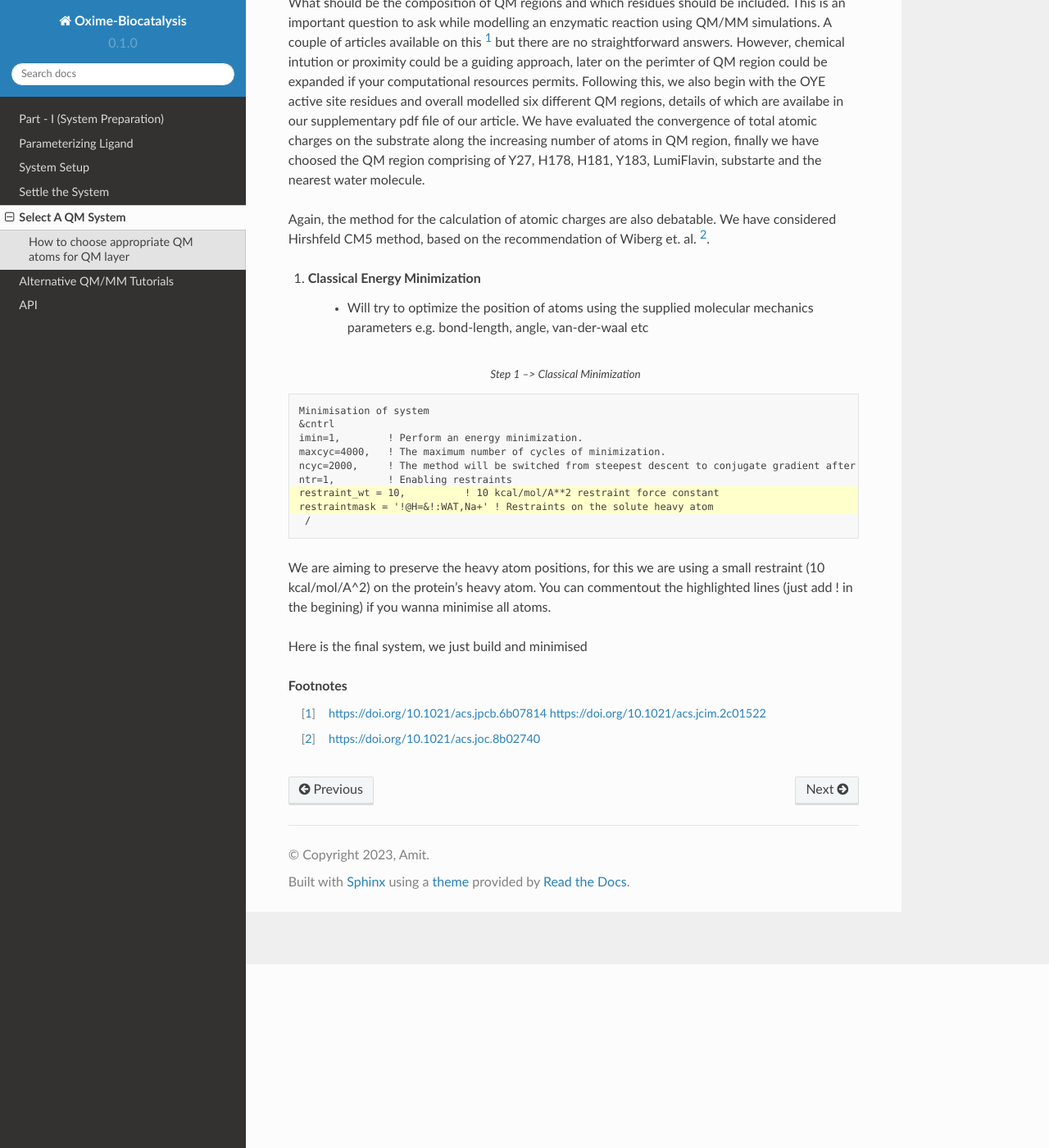
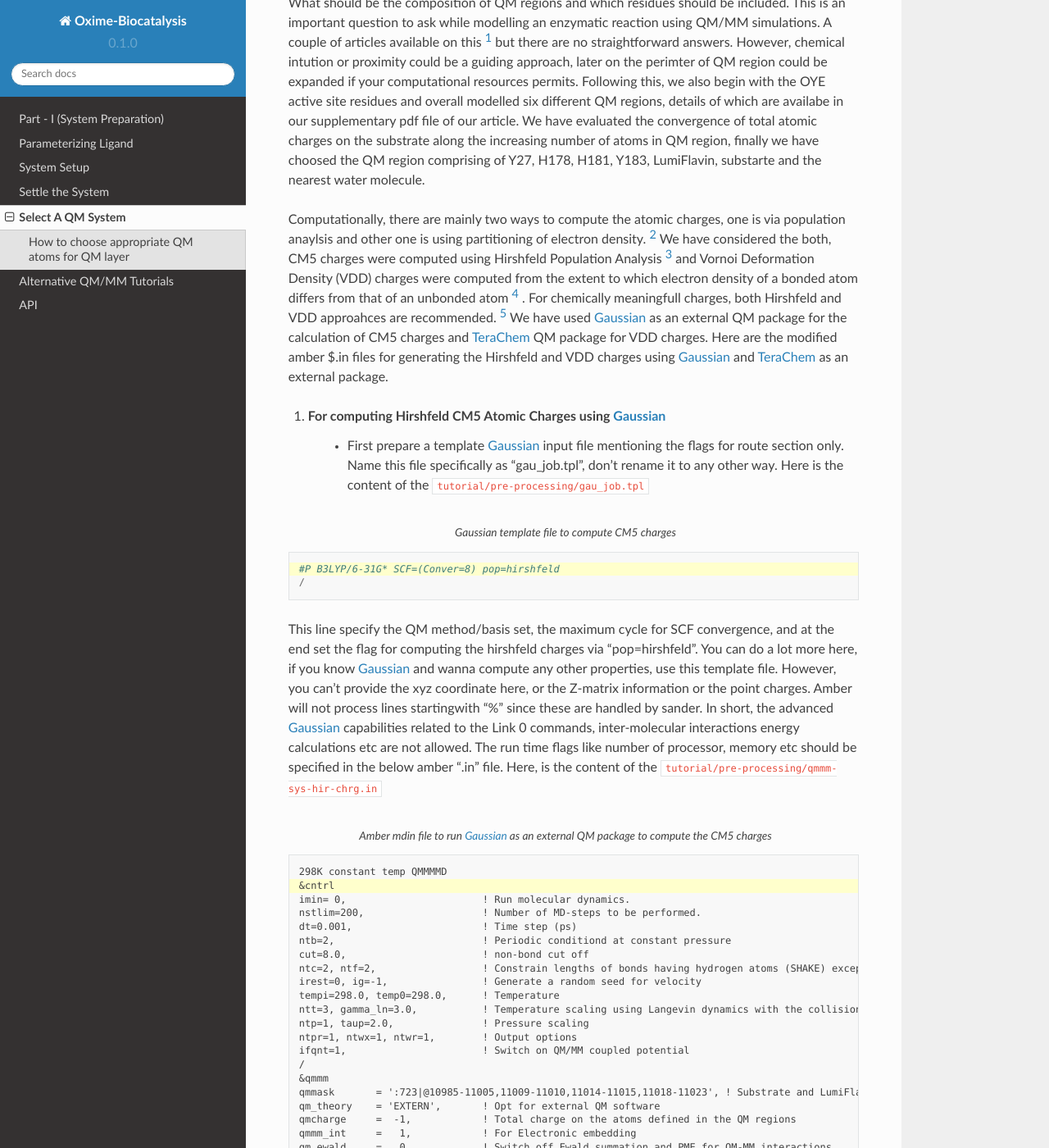
Before and after one commit to hopanoid/Enzyme-Reaction-Dynamics-Tutorial, a Sphinx documentation site: the page built from docs/source/5-qm_systems.rst, in a window 1280 px wide and 1400 px high, scrolled down 224 px. Shown: the whole window at 82% size. Built offline with Sphinx 7.4.7 and the Read the Docs theme 2.0.0, drawn with Linux system fonts in a browser that asks for light colours; some of the changed text lies outside the part shown.

Commit message:
Gaussian hirshfeld charge calcaultion added

```diff
--- a/docs/source/5-qm_systems.rst
+++ b/docs/source/5-qm_systems.rst
@@ -13,31 +13,64 @@ How to choose appropriate QM atoms for QM layer
 
 What should be the composition of QM regions and which residues should be included. This is an important question to ask while modelling an enzymatic reaction using QM/MM simulations. A couple of articles available on this [#f1]_ but there are no straightforward answers. However, chemical intution or proximity could be a guiding approach, later on the perimter of QM region could be expanded if your computational resources permits. Following this, we also begin with the OYE active site residues and overall modelled six different QM regions, details of which are availabe in our supplementary pdf file of our article. We have evaluated the convergence of total atomic charges on the substrate along the increasing number of atoms in QM region, finally we have choosed the QM region comprising of Y27, H178, H181, Y183, LumiFlavin, substarte and the nearest water molecule.
 
-Again, the method for the calculation of atomic charges are also debatable. We have considered Hirshfeld CM5 method, based on the recommendation of Wiberg et. al. [#f2]_.
+Computationally, there are mainly two ways to compute the atomic charges, one is via population anaylsis and other one is using partitioning of electron density. [#f2]_ We have considered the both, CM5 charges were computed using Hirshfeld Population Analysis [#f3]_ and Vornoi Deformation Density (VDD) charges were computed from the extent to which electron density of a bonded atom differs from that of an unbonded atom [#f4]_ . For chemically meaningfull charges, both Hirshfeld and VDD approahces are recommended. [#f5]_ We have used Gaussian_ as an external QM package for the calculation of CM5 charges and TeraChem_ QM package for VDD charges. Here are the modified amber $.in files for generating the Hirshfeld and VDD charges using Gaussian_ and TeraChem_ as an external package.
 
-1. Classical Energy Minimization
-        * Will try to optimize the position of atoms using the supplied molecular mechanics parameters e.g. bond-length, angle, van-der-waal etc
+1. For computing Hirshfeld CM5 Atomic Charges using Gaussian_
+        * First prepare a template Gaussian_ input file mentioning the flags for route section only. Name this file specifically as "gau_job.tpl", don't rename it to any other way. Here is the content of the :file:`tutorial/pre-processing/gau_job.tpl`
 
 .. code-block::
-        :emphasize-lines: 7,8
-        :caption: Step 1 --> Classical Minimization
+        :emphasize-lines: 1
+        :caption: Gaussian template file to compute CM5 charges
 
-        Minimisation of system
+        #P B3LYP/6-31G* SCF=(Conver=8) pop=hirshfeld
+        /
+
+This line specify the QM method/basis set, the maximum cycle for SCF convergence, and at the end set the flag for computing the hirshfeld charges via "pop=hirshfeld". You can do a lot more here, if you know Gaussian_ and wanna compute any other properties, use this template file. However, you can't provide the xyz coordinate here, or the Z-matrix information or the point charges. Amber will not process lines startingwith "%" since these are handled by sander. In short, the advanced Gaussian_ capabilities related to the Link 0 commands, inter-molecular interactions energy calculations etc are not allowed. The run time flags like number of processor, memory etc should be specified in the below amber ".in" file. Here, is the content of the :file:`tutorial/pre-processing/qmmm-sys-hir-chrg.in`
+
+.. code-block::
+        :emphasize-lines: 2
+        :caption: Amber mdin file to run Gaussian_ as an external QM package to compute the CM5 charges
+
+        298K constant temp QMMMMD
         &cntrl
-        imin=1,        ! Perform an energy minimization.
-        maxcyc=4000,   ! The maximum number of cycles of minimization.
-        ncyc=2000,     ! The method will be switched from steepest descent to conjugate gradient after NCYC cycles.
-        ntr=1,         ! Enabling restraints
-        restraint_wt = 10,          ! 10 kcal/mol/A**2 restraint force constant
-        restraintmask = '!@H=&!:WAT,Na+' ! Restraints on the solute heavy atom
-         /
-
-We are aiming to preserve the heavy atom positions, for this we are using a small restraint (10 kcal/mol/A^2) on the protein's heavy atom. You can commentout the highlighted lines (just add ! in the begining) if you wanna minimise all atoms.
-
-Here is the final system, we just build and minimised
+        imin= 0,                       ! Run molecular dynamics.
+        nstlim=200,                    ! Number of MD-steps to be performed.
+        dt=0.001,                      ! Time step (ps)
+        ntb=2,                         ! Periodic conditiond at constant pressure
+        cut=8.0,                       ! non-bond cut off
+        ntc=2, ntf=2,                  ! Constrain lengths of bonds having hydrogen atoms (SHAKE) except flavin hydride HN5
+        irest=0, ig=-1,                ! Generate a random seed for velocity
+        tempi=298.0, temp0=298.0,      ! Temperature
+        ntt=3, gamma_ln=3.0,           ! Temperature scaling using Langevin dynamics with the collision frequency in gamma_ln (ps−1)
+        ntp=1, taup=2.0,               ! Pressure scaling
+        ntpr=1, ntwx=1, ntwr=1,        ! Output options
+        ifqnt=1,                       ! Switch on QM/MM coupled potential
+        /
+        &qmmm
+        qmmask       = ':723|@10985-11005,11009-11010,11014-11015,11018-11023', ! Substrate and LumiFlavin atoms selected in the QM region
+        qm_theory    = 'EXTERN',       ! Opt for external QM software
+        qmcharge     =  -1,            ! Total charge on the atoms defined in the QM regions
+        qmmm_int     =   1,            ! For Electronic embedding
+        qm_ewald     =   0,            ! Switch off Ewald summation and PME for QM-MM interactions
+        printcharges =   1,            ! Option to print the atomic charges of QM atoms in mdout file
+        writepdb     =   1,            ! Write a pdb file showing the atoms selected in the SQM region, a good choice to verify selected atoms
+        verbosity    =   1,            ! Level of information to be printed in mdout for selected QM atoms
+        qmshake      =   0,            ! Turn off shake on QM selected QM atoms
+        /
+        &gau                           ! Syntax for using Gaussian as external QM software
+        method       = 'B3LYP',        ! Choice of QM theory
+        basis        = '6-31G*',       ! Basis set
+        num_threads  =  72,            ! Choice for number of CPUs to use for Gaussian
+        mem          = '64GB',         ! Amount of RAM to use
+        use_template =  1,             ! Read Gaussian template file "gau_job.tpl"
+        dipole = 1,                    ! Print the dipole moment
+        /
 
 
 .. rubric:: Footnotes
 
 .. [#f1] https://doi.org/10.1021/acs.jpcb.6b07814 https://doi.org/10.1021/acs.jcim.2c01522
-.. [#f2] https://doi.org/10.1021/acs.joc.8b02740
+.. [#f2] https://doi.org/10.1021/j100084a048
+.. [#f3] https://doi.org/10.1021/ct200866d
+.. [#f4] https://www.degruyter.com/document/doi/10.1515/crll.1908.134.198/html
+.. [#f5] https://doi.org/10.1002/jcc.10351 https://doi.org/10.1021/acs.joc.8b02740
```
Also changed, not shown: 2 other files.
